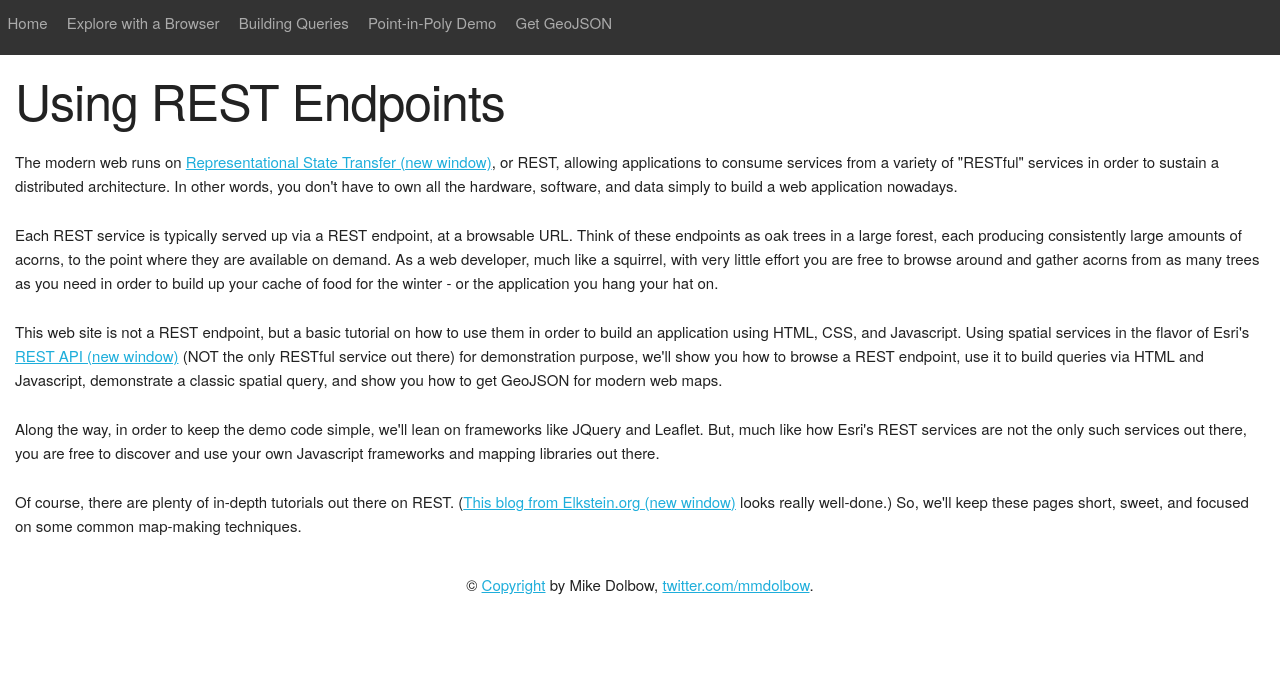
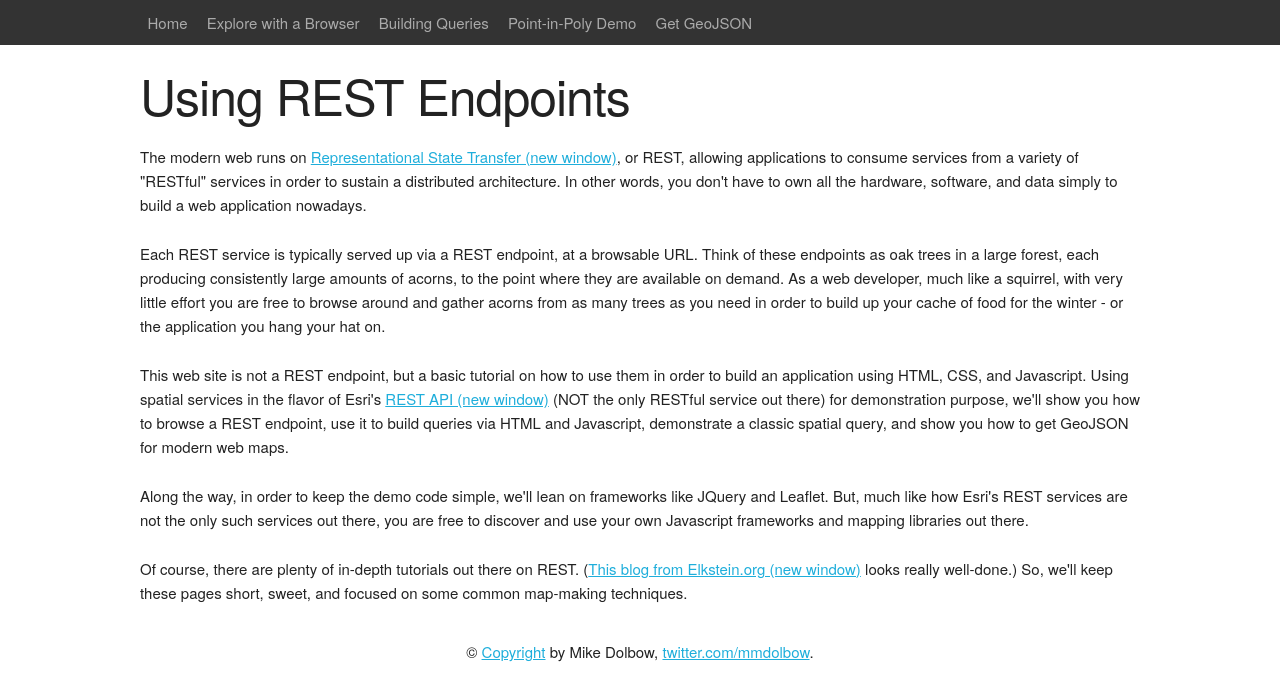
Before and after one commit to mmdolbow/RESTendpts, a plain HTML site: page index.html in a window 1280 px wide. Drawn offline with Linux system fonts and the light colour scheme.

Commit message:
Improve readability & overall appearance
Sets max-width of 1000px and centers content. Also includes a few other minor styling tweaks to improve visual appeal.

```diff
--- a/css/app.css
+++ b/css/app.css
@@ -5,10 +5,21 @@ a:hover, :focus {
 	-webkit-transition:all 0.15s ease-in-out;
     transition:all 0.15s ease-in-out;
 }
+
+header {
+	margin: 20px auto 0;
+	max-width: 1000px;
+}
+
 body{
     margin: 0;
     padding: 0;
     font-size: 15px;
+}
+
+body div div {
+    margin: 0 auto;
+    max-width: 1000px;
 }
 
 nav {
@@ -18,12 +29,14 @@ nav {
 }
 
 nav ul{
-    margin: 0;
+    margin: 0 auto;
+    max-width: 1000px;
     padding: 0;
 }
 nav ul li {
     display: inline-block;
     list-style-type: none;
+    margin-bottom: 0;
 }
 
 nav > ul > li > a {
@@ -53,9 +66,7 @@ nav > ul > li > a {
 }
 
 header, p {
-	margin: 15px;
 	word-wrap: break-word; /* Helps with long links */
-	/*padding: 15px;*/
 }
 
 iframe, .funcdemo {
```
